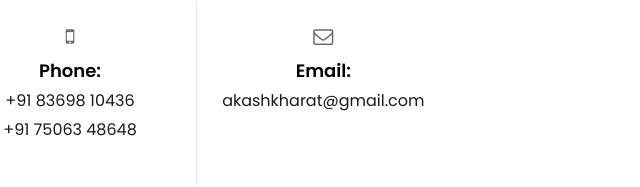
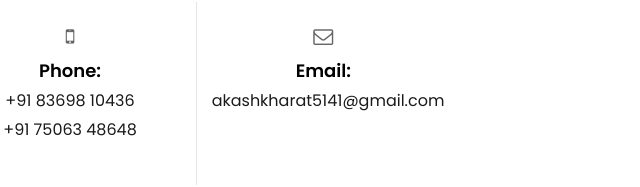
Before and after one commit to ITCircle05/AKTransport, a plain HTML site: page contact.html in a window 1280 px wide. Shown: the part 794-981 px from the top of the page, 570-1210 px from the left. Drawn offline with Linux system fonts and the light colour scheme; some packages are replaced by stand-ins of ours; no server answers; files whose address does not match are found by name.

Commit message:
edited email id and insta id

```diff
--- a/contact.html
+++ b/contact.html
@@ -80,7 +80,7 @@
 		          	<div class="icon">
 		          		<span class="icon-envelope-o"></span>
 		          	</div>
-		            <p><span>Email:</span> <a href="mailto:akashkharat@gmail.com">akashkharat@gmail.com</a></p>
+		            <p><span>Email:</span> <a href="mailto:akashkharat5141@gmail.com">akashkharat5141@gmail.com</a></p>
 		          </div>
 		        </div>
           </div>
@@ -126,7 +126,7 @@
               <ul class="ftco-footer-social list-unstyled float-md-left float-lft mt-5">
                 <li class="ftco-animate"><a href="https://api.whatsapp.com/send/?phone=%2B917506348648&text&type=phone_number&app_absent=0" target="_blank"><span class="icon-whatsapp"></span></a></li>
                 <li class="ftco-animate"><a href="https://www.facebook.com" target="_blank"><span class="icon-facebook"></span></a></li>
-                <li class="ftco-animate"><a href="https://www.instagram.com" target="_blank"><span class="icon-instagram"></span></a></li>
+                <li class="ftco-animate"><a href="https://www.instagram.com/kharat5141/" target="_blank"><span class="icon-instagram"></span></a></li>
               </ul>
             </div>
           </div>
@@ -162,7 +162,7 @@
 	                <li><span class="icon icon-map-marker"></span><span class="text">Sanghavi paradise, Nirmal nagar, Asangaon - Shahapur, Maharashtra</span></li>
 	                <li><a href="tel://+917506348648"><span class="icon icon-phone"></span><span class="text">+91 75063 48648</span></a></li>
 	                <li><a href="tel://+918369810436"><span class="icon icon-phone"></span><span class="text">+91 83698 10436</span></a></li>
-	                <li><a href="mailto:akashkharat@gmail.com"><span class="icon icon-envelope"></span><span class="text">akashkharat@gmail.com</span></a></li>
+	                <li><a href="mailto:akashkharat5141@gmail.com"><span class="icon icon-envelope"></span><span class="text">akashkharat5141@gmail.com</span></a></li>
 	              </ul>
 	            </div>
             </div>
```
Also changed, not shown: about.html (+2 -2 lines), index.html (+2 -2 lines), pricing.html (+2 -2 lines).
